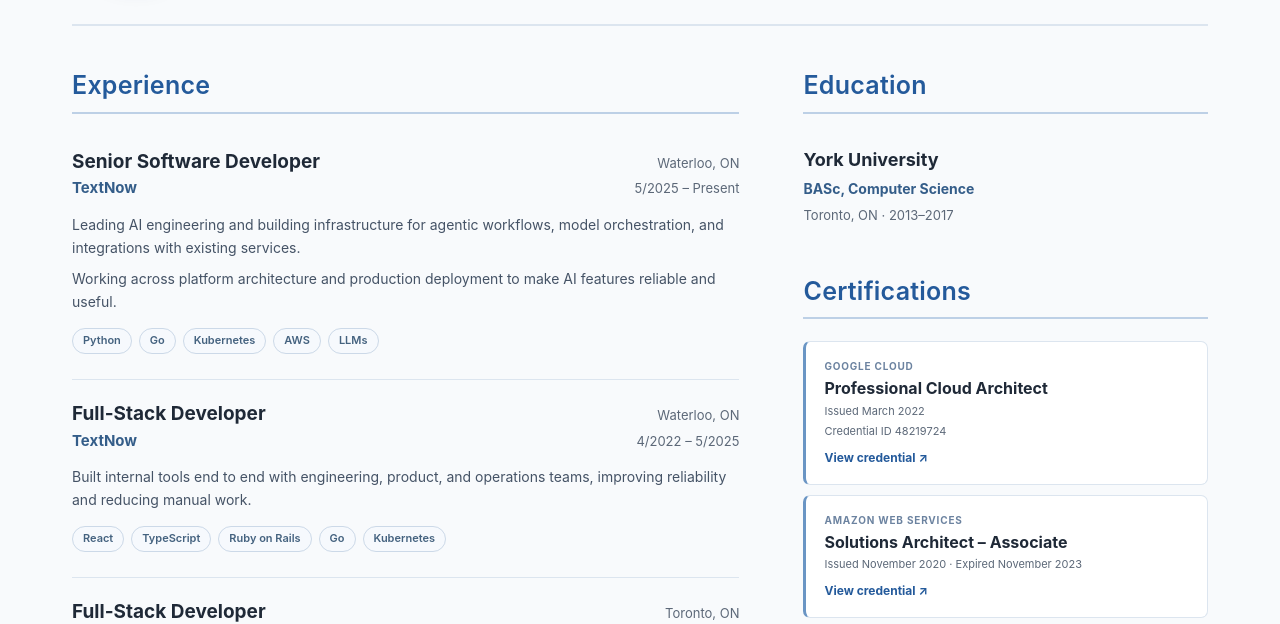
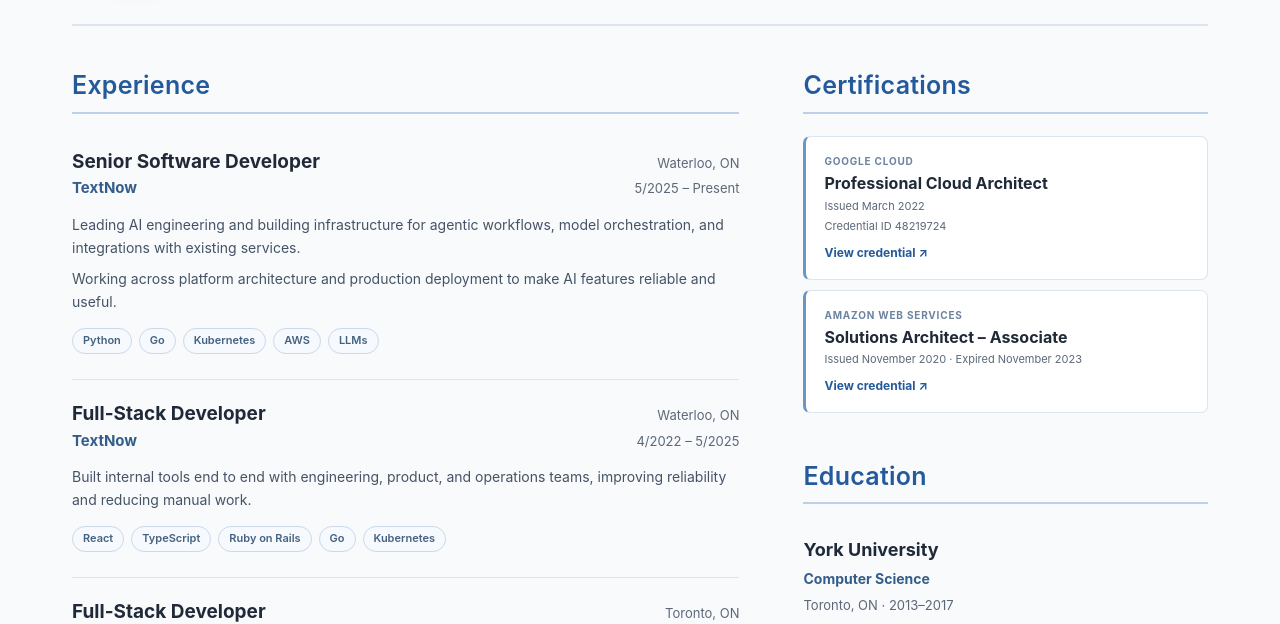
Before and after one commit to moeealii/cloud-resume, a Gatsby site: page / in a window 1280 px wide. Shown: the part 211-835 px from the top of the page. Built offline with nearby package versions, Linux system fonts and the light colour scheme; Gatsby itself is replaced by a stand-in of ours.

Commit message:
Place education after certifications and simplify wording

```diff
--- a/data/profile.json
+++ b/data/profile.json
@@ -9,7 +9,7 @@
   "education": [
     {
       "institution": "York University",
-      "degree": "BASc, Computer Science",
+      "field": "Computer Science",
       "location": "Toronto, ON",
       "years": "2013–2017"
     }
--- a/src/components/Education.js
+++ b/src/components/Education.js
@@ -8,7 +8,7 @@
     {data.map((item) => (
       <div className="education" key={item.institution}>
         <h3>{item.institution}</h3>
-        <strong>{item.degree}</strong>
+        <strong>{item.field}</strong>
         <p>
           {item.location} · {item.years}
         </p>
--- a/src/pages/index.js
+++ b/src/pages/index.js
@@ -29,8 +29,8 @@
         <ProjectGroup data={resume.projects} />
       </div>
       <aside>
+        <Certifications data={resume.certifications} />
         <Education data={resume.education} />
-        <Certifications data={resume.certifications} />
         <Skills data={resume.skills} />
       </aside>
     </main>
```
